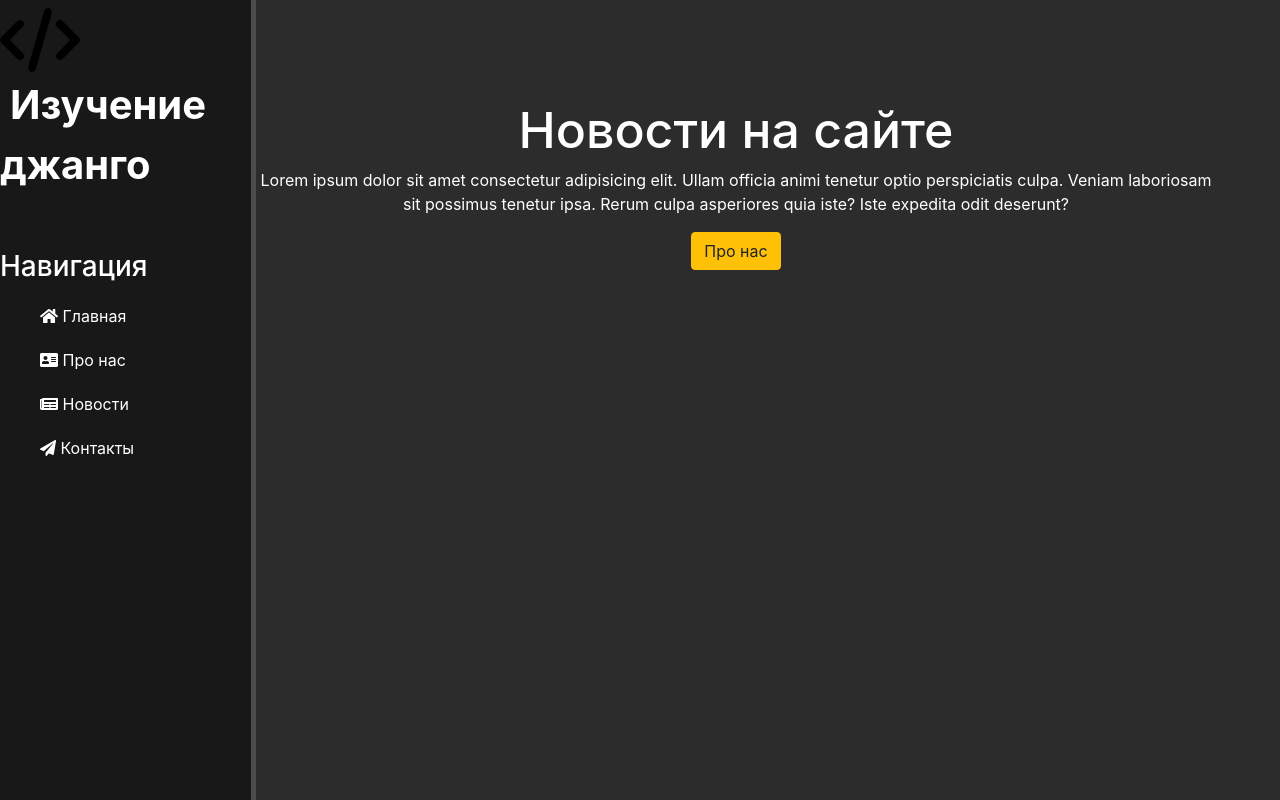
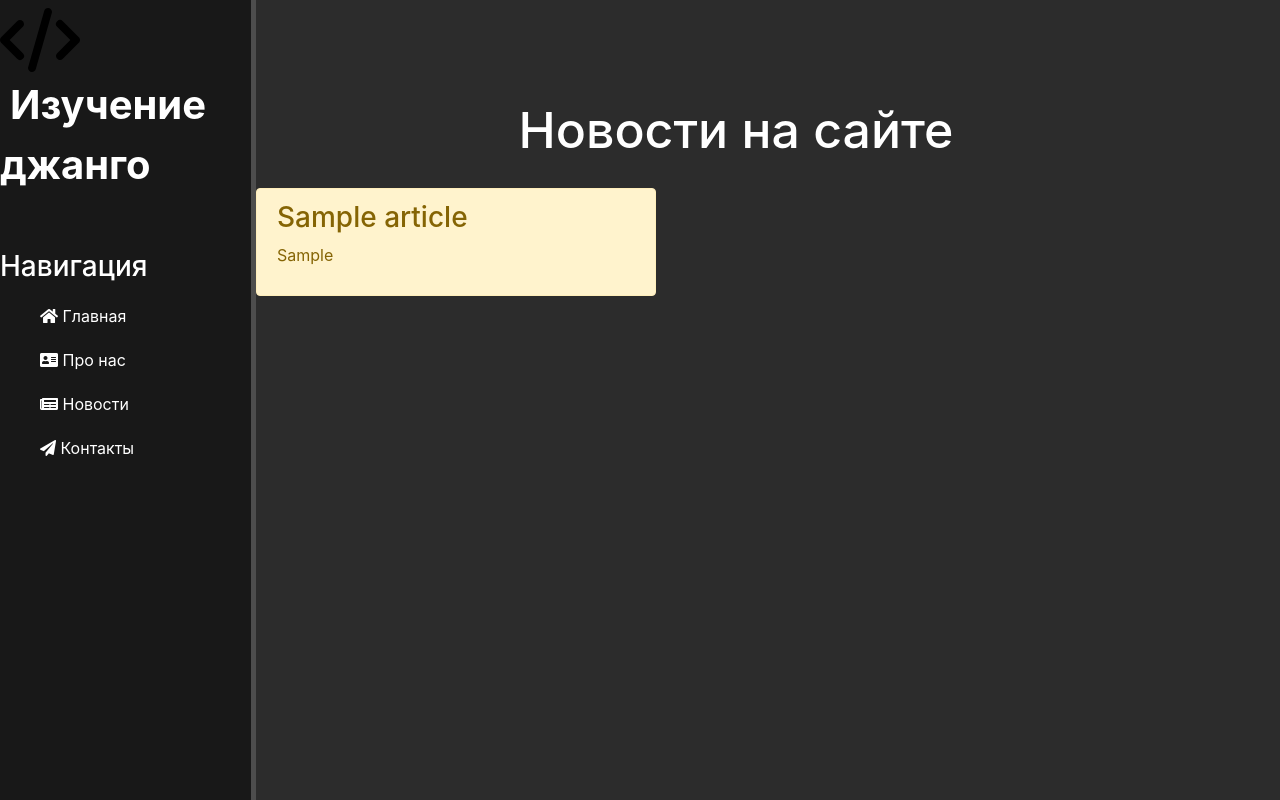
Before and after one commit to yarikprp/django-start, a Django app: page /news/ in a window 1280 px wide. Run offline with Django 5.2, Linux system fonts and the light colour scheme; tables that the repository leaves empty hold one stand-in row (values such as "Sample post"); some libraries are stand-ins or nearby versions.

Commit message:
Вывод записей из базы данных

```diff
--- a/main/static/main/css/main.css
+++ b/main/static/main/css/main.css
@@ -63,3 +63,11 @@ main .features p1 {
     max-width: 400px;
     margin: 20px auto;
 }
+
+.alert-warning {
+    float: left;
+    clear: both;
+    width: 400px;
+    margin: 20px auto;
+    text-align: left;
+}
--- a/news/templates/news/news_home.html
+++ b/news/templates/news/news_home.html
@@ -1,13 +1,20 @@
 {% extends "main/layout.html" %}
 
-{% block title %}
-    Новости на сайте
-{% endblock %}
+{% block title %}Новости на сайте{% endblock %}
 
 {% block content %}
-    <div class="features">
-        <h1>Новости на сайте</h1>
-        <p>Lorem ipsum dolor sit amet consectetur adipisicing elit. Ullam officia animi tenetur optio perspiciatis culpa. Veniam laboriosam sit possimus tenetur ipsa. Rerum culpa asperiores quia iste? Iste expedita odit deserunt?</p>
-        <button class="btn btn-warning">Про нас</button>
-    </div>
+<div class="features">
+    <h1>Новости на сайте</h1>
+
+    {% if news %}
+        {% for el in news %}
+            <div class="alert alert-warning">
+                <h3>{{ el.title }}</h3>
+                <p>{{ el.anons }}</p>
+            </div>
+        {% endfor %}
+    {% else %}
+        <p>Нет новостей!</p>
+    {% endif %}
+</div>
 {% endblock %}
--- a/news/views.py
+++ b/news/views.py
@@ -1,5 +1,7 @@
 from django.shortcuts import render
+from .models import Articles
 
 # Create your views here.
 def news_home(request):
-    return render(request, 'news/news_home.html')
+    news = Articles.objects.order_by('-date')
+    return render(request, 'news/news_home.html', { 'news': news })
```
